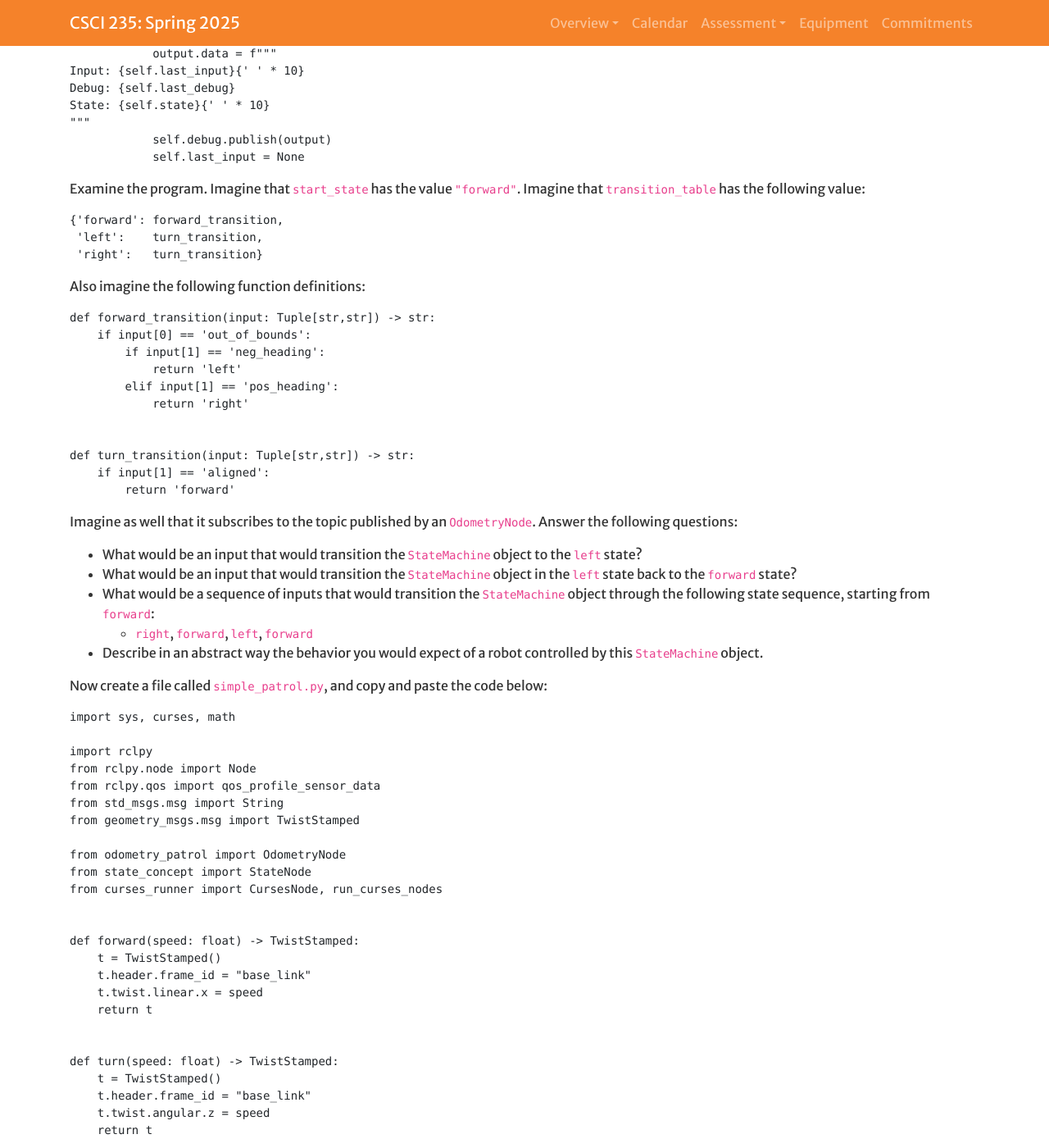
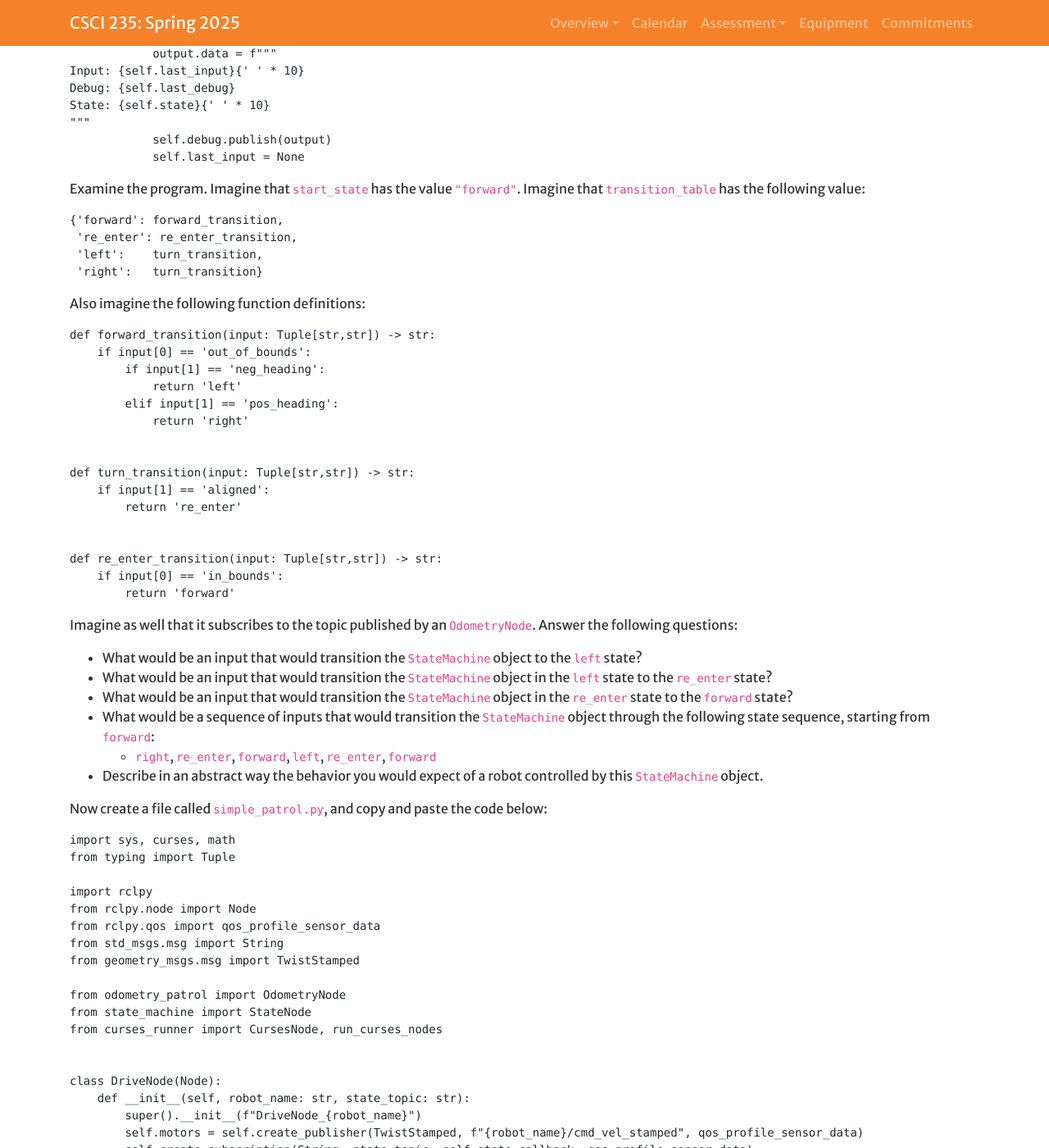
Before and after one commit to Hendrix-CS/csci235, a Jekyll site: the page built from modules/state_machines.md, in a window 1280 px wide and 1400 px high, scrolled down 5669 px. Shown: the whole window at 82% size. Built offline with Jekyll 4.4.1, drawn with Linux system fonts in a browser that asks for light colours; a script that is not in the unit is left out; our own code applies the rules of GitHub Pages for plain Markdown files; some of the changed text lies outside the part shown.

Commit message:
Fairly massive fixes to the first StateMachine exercise

````diff
--- a/modules/state_machines.md
+++ b/modules/state_machines.md
@@ -252,7 +252,7 @@ yaw: {y:.2f}{' ' * 10}
 Examine this program. Then answer the following questions with respect to the `input`
 part of the message it will publish:
 * Imagine the `distance_threshold` is 0.5 and the `heading_threshold` is `math.pi / 8`. The
-robot drives 0.4 meters. What message will the `OdometryNode` publish?
+robot drives 0.4 meters from its starting location. What message will the `OdometryNode` publish?
 * Now the robot has driven 0.6 meters. What message will the `OdometryNode` publish?
 * The robot was facing away from the starting point. It has turned `math.pi/2` radians.
   What message will the `OdometryNode` publish?
@@ -314,6 +314,7 @@ Examine the program. Imagine that `start_state` has the value `"forward"`. Imagi
 `transition_table` has the following value:
 ```
 {'forward': forward_transition,
+ 're_enter': re_enter_transition,
  'left':    turn_transition,
  'right':   turn_transition}
 ```
@@ -330,6 +331,11 @@ def forward_transition(input: Tuple[str,str]) -> str:
 
 def turn_transition(input: Tuple[str,str]) -> str:
     if input[1] == 'aligned':
+        return 're_enter'
+
+
+def re_enter_transition(input: Tuple[str,str]) -> str:
+    if input[0] == 'in_bounds':
         return 'forward'
 ```
 
@@ -339,10 +345,12 @@ Imagine as well that it subscribes to the topic published by an `OdometryNode`.
 Answer the following questions:
 * What would be an input that would transition the `StateMachine` object to the `left` state?
 * What would be an input that would transition the `StateMachine` object in the `left` state
-  back to the `forward` state?
+  to the `re_enter` state?
+* What would be an input that would transition the `StateMachine` object in the `re_enter` state
+  to the `forward` state?
 * What would be a sequence of inputs that would transition the `StateMachine` object through
   the following state sequence, starting from `forward`:
-  * `right`, `forward`, `left`, `forward`
+  * `right`, `re_enter`, `forward`, `left`, `re_enter`, `forward`
 <!-- Concept invention: Emergent behavior of a state machine -->
 * Describe in an abstract way the behavior you would expect of a robot controlled by
   this `StateMachine` object.
@@ -350,6 +358,7 @@ Answer the following questions:
 Now create a file called `simple_patrol.py`, and copy and paste the code below:
 ```
 import sys, curses, math
+from typing import Tuple
 
 import rclpy
 from rclpy.node import Node
@@ -358,22 +367,8 @@ from std_msgs.msg import String
 from geometry_msgs.msg import TwistStamped
 
 from odometry_patrol import OdometryNode
-from state_concept import StateNode
+from state_machine import StateNode
 from curses_runner import CursesNode, run_curses_nodes
-
-
-def forward(speed: float) -> TwistStamped:
-    t = TwistStamped()
-    t.header.frame_id = "base_link"
-    t.twist.linear.x = speed
-    return t
-
-
-def turn(speed: float) -> TwistStamped:
-    t = TwistStamped()
-    t.header.frame_id = "base_link"
-    t.twist.angular.z = speed
-    return t
 
 
 class DriveNode(Node):
@@ -383,19 +378,31 @@ class DriveNode(Node):
         self.create_subscription(String, state_topic, self.state_callback, qos_profile_sensor_data)
 
     def state_callback(self, msg: String):
-        if msg.data == 'forward':
-            self.publish_twist(forward(0.5))
+        if msg.data in ('forward', 're_enter'):
+            self.publish_forward(0.5)
         elif msg.data == 'left':
-            self.publish_twist(turn(1.0))
+            self.publish_turn(1.0)
         elif msg.data == 'right':
-            self.publish_twist(turn(-1.0))
+            self.publish_turn(-1.0)
 
-    def publish_twist(self, t: TwistStamped):
+    def make_twist(self) -> TwistStamped:
+        t = TwistStamped()
+        t.header.frame_id = "base_link"
         t.header.stamp = self.get_clock().now().to_msg()
+        return t
+
+    def publish_forward(self, speed: float):
+        t = self.make_twist()
+        t.twist.linear.x = speed
+        self.motors.publish(t)
+
+    def publish_turn(self, speed: float):
+        t = self.make_twist()
+        t.twist.angular.z = speed
         self.motors.publish(t)
 
 
-def forward_transition(input: str) -> str:
+def forward_transition(input: Tuple[str,str]) -> str:
     if input[0] == 'out_of_bounds':
         if input[1] == 'neg_heading':
             return 'left'
@@ -403,8 +410,13 @@ def forward_transition(input: str) -> str:
             return 'right'
 
 
-def turn_transition(input: str) -> str:
+def turn_transition(input: Tuple[str,str]) -> str:
     if input[1] == 'aligned':
+        return 're_enter'
+
+
+def re_enter_transition(input: Tuple[str,str]) -> str:
+    if input[0] == 'in_bounds':
         return 'forward'
 
 
@@ -413,6 +425,7 @@ def main(stdscr):
     sensor_node = OdometryNode(sys.argv[1], 0.5, math.pi / 32)
     state_node = StateNode(sys.argv[1], sensor_node.topic_name, 'forward', {
         'forward': forward_transition,
+        're_enter': re_enter_transition,
         'left': turn_transition,
         'right': turn_transition
     })
````
